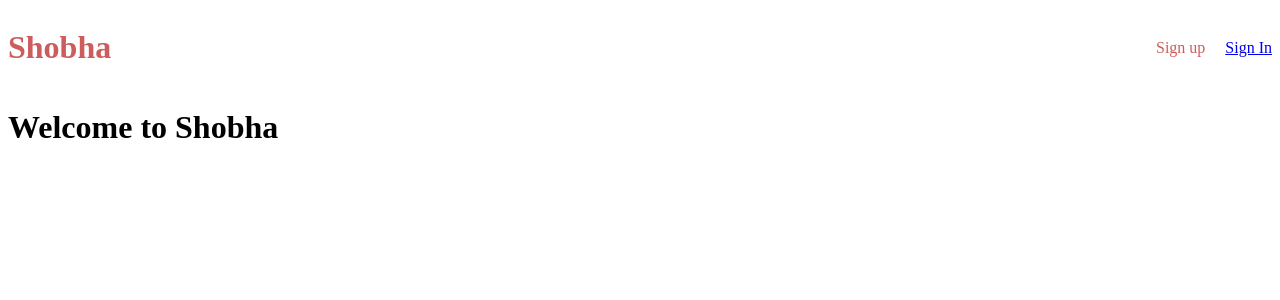
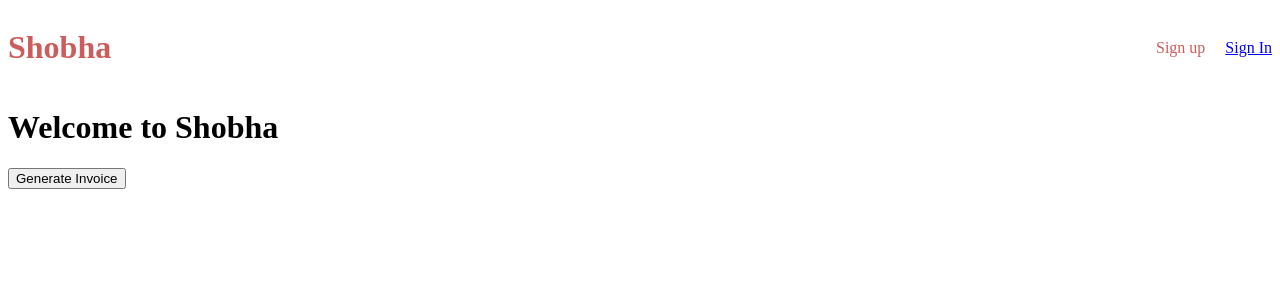
Before and after one commit to samridhikansal/shobha-hotel, a React (Create React App) app: page / in a window 1280 px wide. Shown: the top 300 px of the page. Built offline with nearby package versions, Linux system fonts and the light colour scheme.

Commit message:
some updates

```diff
--- a/src/components/Home/home.js
+++ b/src/components/Home/home.js
@@ -1,9 +1,13 @@
 import React from "react";
+import { Link } from "react-router-dom";
 
 const Home = ({ message }) => {
   return (
     <div>
       <h1> {message}</h1>
+      <Link to="/generateinvoice">
+        <button> Generate Invoice</button>
+      </Link>
     </div>
   );
 };
```
